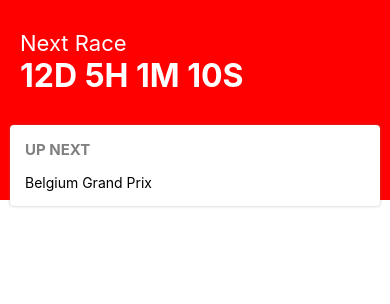
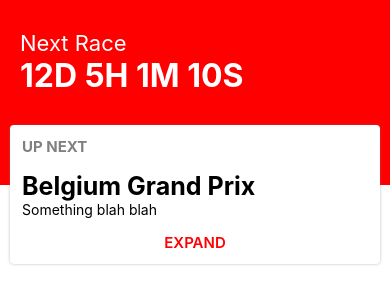
Before and after one commit to KChadwick96/F1-Tracker, a React Native app: screen / in a window 390 px wide. Shown: the top 304 px of the page. Built offline with nearby package versions, Linux system fonts and the light colour scheme.

Commit message:
card styling

```diff
--- a/app/components/Card.js
+++ b/app/components/Card.js
@@ -1,28 +1,46 @@
 import React from 'react';
-import { View, Text, StyleSheet } from 'react-native';
+import { View, Text, TouchableHighlight, StyleSheet } from 'react-native';
 import PropTypes from 'prop-types';
 
-const Card = ({children, title, actionText, onActionPress}) => {
-    const transformedTitle = title.toUpperCase();
+const Card = ({children, name, title, description, actionText, onActionPress}) => {
+    const renderActionButton = () => {
+        if (!actionText) {
+            return null;
+        }
+
+        let transformedActionText = actionText.toUpperCase();
+        return (
+            <TouchableHighlight style={styles.button} onPress={onActionPress}>
+                <Text style={styles.buttonText}>{transformedActionText}</Text>
+            </TouchableHighlight>
+        );
+    }
+
+    const transformedName = name.toUpperCase();
 
     return (
         <View style={styles.container} elevation={1}>
-            <Text style={styles.title}>{transformedTitle}</Text>
+            <Text style={styles.name}>{transformedName}</Text>
+            <Text style={styles.title}>{title}</Text>
+            <Text style={styles.description}>{description}</Text>
             {children}
+            {renderActionButton()}
         </View>
     )
 }
 
 Card.propTypes = {
-    children: PropTypes.any.isRequired,
+    children: PropTypes.any,
+    name: PropTypes.string.isRequired,
     title: PropTypes.string.isRequired,
+    description: PropTypes.string,
     actionText: PropTypes.string,
     onActionPress: PropTypes.func
 };
 
 const styles = StyleSheet.create({
     container: {
-        padding: 15,
+        padding: 12,
         marginHorizontal: 10,
         borderRadius: 4,
         backgroundColor: 'white',
@@ -30,12 +48,25 @@
         shadowRadius: 3,
         shadowOpacity: 0.5
     },
-    title: {
+    name: {
         color: 'black',
         marginBottom: 15,
         fontWeight: 'bold',
         color: 'grey',
         fontSize: 15
+    },
+    title: {
+        fontSize: 25,
+        fontWeight: '700'
+    },
+    button: {
+        marginTop: 15
+    },
+    buttonText: {
+        fontSize: 15,
+        fontWeight: "600",
+        color: 'red',
+        textAlign: 'center'
     }
 });
 
--- a/app/index.js
+++ b/app/index.js
@@ -7,16 +7,26 @@
 import Card from './components/Card';
 
 export default class App extends React.Component {
+
+    handleNextRacePress = () => {
+
+    }
+
     render() {
         return (
             <Container>
                 <StatusBar translucent={false} barStyle="light-content" />
-                <TopBackground height={200} />
+                <TopBackground height={185} />
                 <Countdown title="Next Race" countdownTo={new Date()} />
-                <Card title="Up Next">
-                    <Text>Belgium Grand Prix</Text>
+                <Card
+                    name="Up Next"
+                    title="Belgium Grand Prix"
+                    description="Something blah blah"
+                    actionText="Expand"
+                    onActionPress={() => this.handleNextRacePress()}>
+
                 </Card>
             </Container>
         );
-  }
+    }
 }
```
